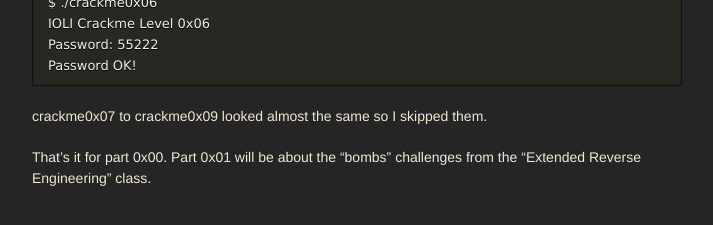
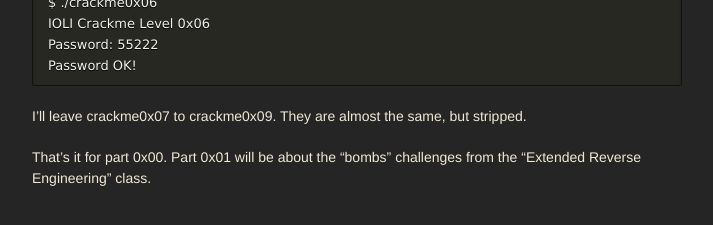
Before and after one commit to idafchev/idafchev.github.io, a Jekyll site: the page built from _posts/2017-06-22-basic_reverse_engineering_part_1.md, in a window 1280 px wide and 900 px high, scrolled down 20541 px. Shown: the part 601-826 px from the top of the window, without its empty margins (283-996 px from the left). Built offline with Jekyll 4.4.1, drawn with Linux system fonts in a browser that asks for light colours; nearby versions of some CDN libraries; some web fonts are replaced; comment, search, counter and statistics services are not loaded.

Commit message:
Update 2017-06-22-basic_reverse_engineering_part_1.md

````diff
--- a/_posts/2017-06-22-basic_reverse_engineering_part_1.md
+++ b/_posts/2017-06-22-basic_reverse_engineering_part_1.md
@@ -980,6 +980,6 @@ Password: 55222
 Password OK!
 ```
 
-crackme0x07 to crackme0x09 looked almost the same so I skipped them.
+I'll leave crackme0x07 to crackme0x09. They are almost the same, but stripped.
 
 That's it for part 0x00. Part 0x01 will be about the "bombs" challenges from the "Extended Reverse Engineering" class.
````
